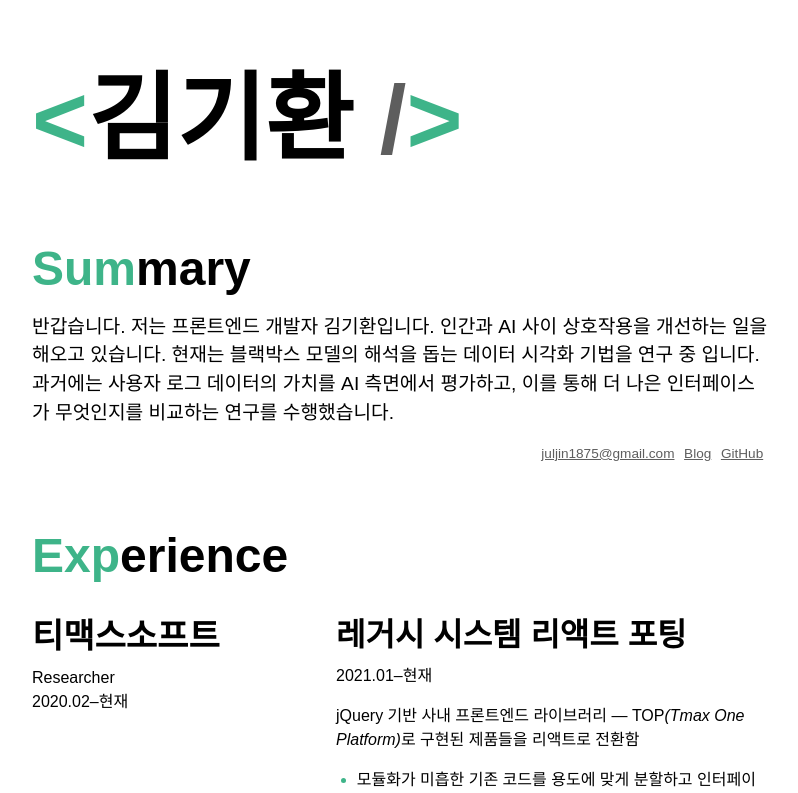
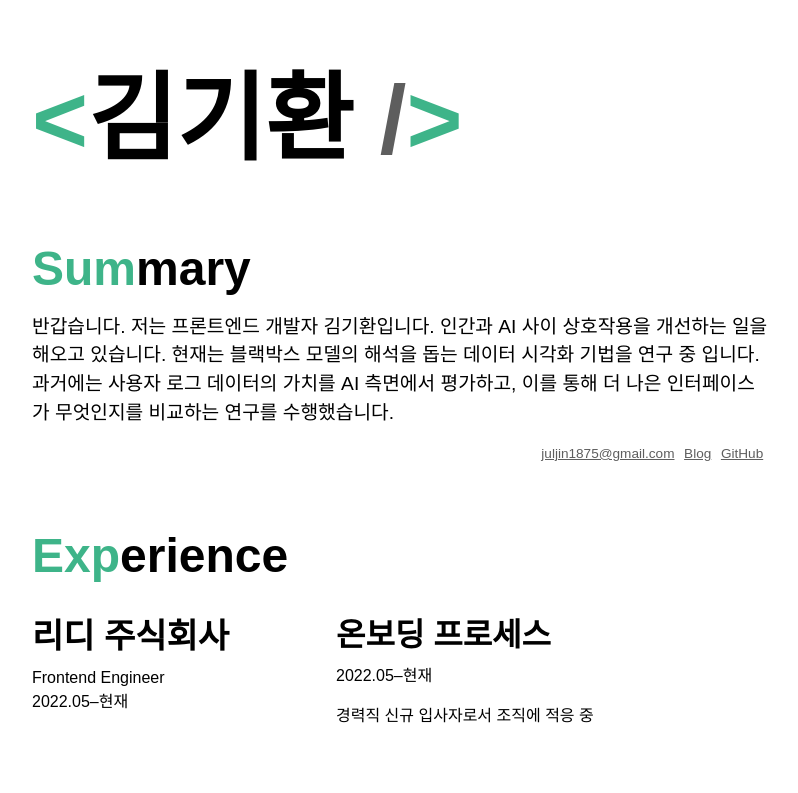
Before and after one commit to simulacre7/resume, a React (Create React App) app: page / in a window 1280 px wide. Shown: the top 793 px of the page, without its empty margins (240-1038 px from the left). Built offline with nearby package versions, Linux system fonts and the light colour scheme; a web font is replaced by a local one.

Commit message:
리디 온보딩 예정 경력 추가

```diff
--- a/src/components/TwoColumn/Project.jsx
+++ b/src/components/TwoColumn/Project.jsx
@@ -52,12 +52,13 @@ export default function Project({
       >
         {description}
       </Typography>
-      <Detail details={did} />
-      {techStack.map((tech, index) => (
-        <Badge key={`tech-${index}`} style={detailStyle}>
-          {tech}
-        </Badge>
-      ))}
+      {did && <Detail details={did} />}
+      {techStack &&
+        techStack.map((tech, index) => (
+          <Badge key={`tech-${index}`} style={detailStyle}>
+            {tech}
+          </Badge>
+        ))}
     </div>
   );
 }
--- a/src/components/TwoColumn/WorkExperience.jsx
+++ b/src/components/TwoColumn/WorkExperience.jsx
@@ -27,18 +27,32 @@ export default function WorkExperience() {
       >
         <ColorHead>Exp</ColorHead>erience
       </Typography>
-
       <Row>
         <RowLeftCell
-          companyName="티맥스소프트"
+          companyName="리디 주식회사"
+          position="Frontend Engineer"
+          time="2022.05&ndash;현재"
+        />
+        <RowRightCell>
+          <Project
+            isFirst
+            title="온보딩 프로세스"
+            time="2022.05&ndash;현재"
+            description={<>경력직 신규 입사자로서 조직에 적응 중</>}
+          />
+        </RowRightCell>
+      </Row>
+      <Row>
+        <RowLeftCell
+          companyName="티맥스데이터"
           position="Researcher"
-          time="2020.02&ndash;현재"
+          time="2020.02&ndash;2022.04"
         />
         <RowRightCell>
           <Project
             isFirst
             title="레거시 시스템 리액트 포팅"
-            time="2021.01&ndash;현재"
+            time="2021.01&ndash;2022.04"
             description={
               <>
                 jQuery 기반 사내 프론트엔드 라이브러리 &mdash; TOP
@@ -53,7 +67,7 @@ export default function WorkExperience() {
           />
           <Project
             title="AutoML 플랫폼"
-            time="2020.02&ndash;현재"
+            time="2020.02&ndash;2022.04"
             description="소모적이고 반복적인 기계학습 모델 개발 작업을 자동화해주는 플랫폼을 개발 했습니다."
             did={[
               "비전문가를 위한 Codeless 환경의 개발 스튜디오 구현",
```
